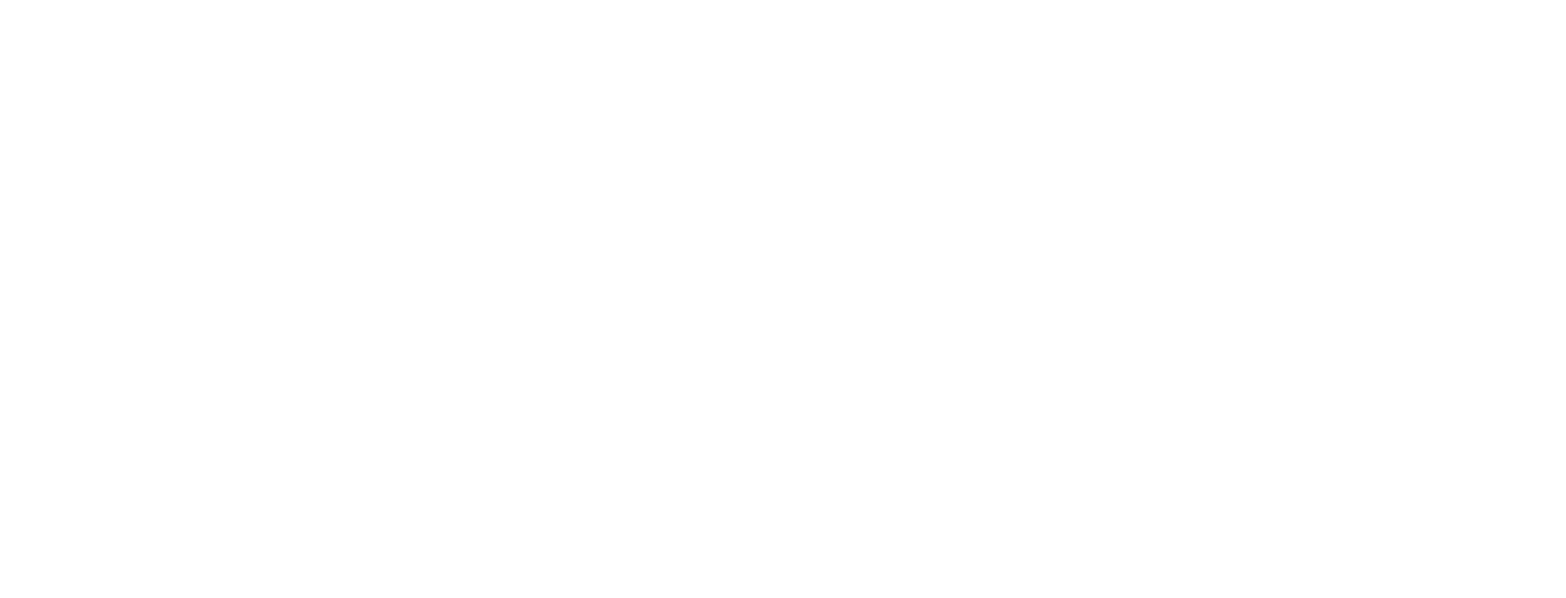
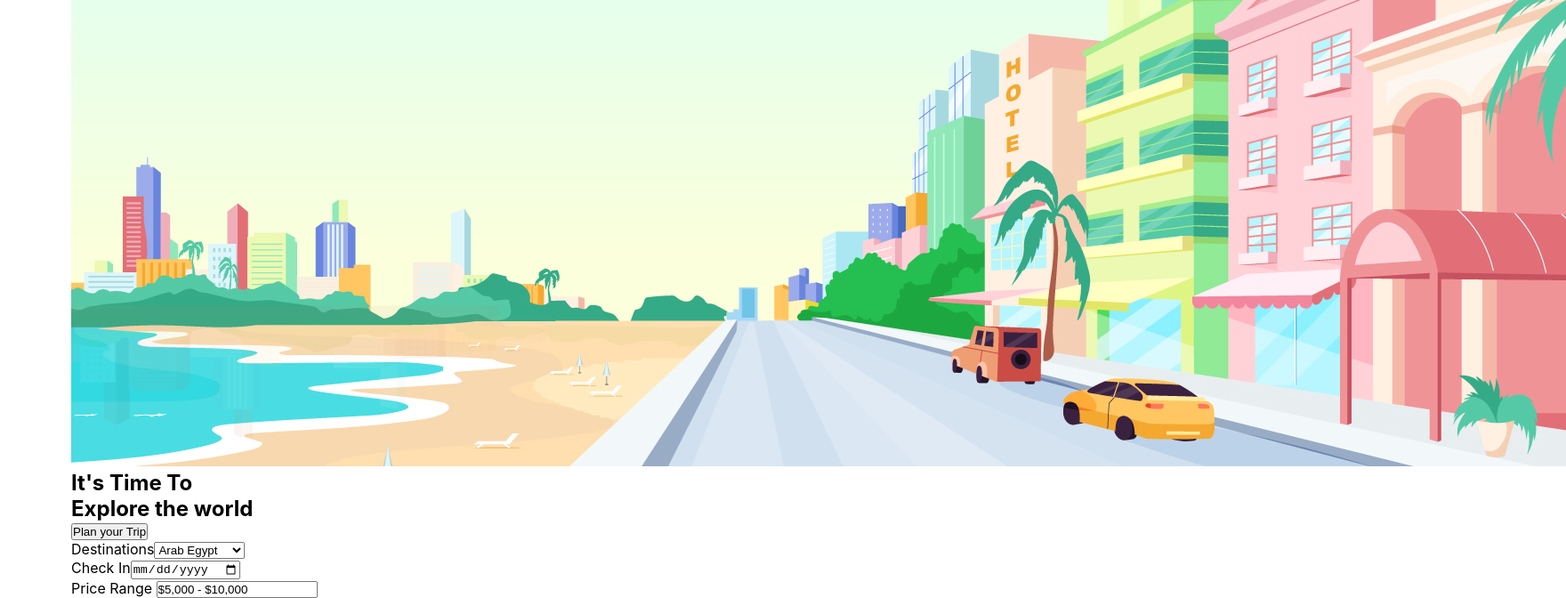
Before and after one commit to Nikitha09cp/Travel-and-Tour-Application, a React (Create React App) app in the folder travelandtour/: page / in a window 1280 px wide. Shown: the part 557-1229 px from the top of the page at 89% size, 1760 px wide, since content can reach past the window. Before the commit the page ends 800 px from the top, so only its background shows below. Built offline with nearby package versions, Linux system fonts and the light colour scheme.

Commit message:
Remote changes push

```diff
--- a/travelandtour/src/App.js
+++ b/travelandtour/src/App.js
@@ -1,10 +1,12 @@
 import React from 'react'
 import Navbar from './components/Navbar'
+import Home from './components/Home'
 
 export default function App() {
   return (
     <div>
       <Navbar />
+      <Home />
       </div>
   )
 }
--- /dev/null
+++ b/travelandtour/src/components/Home.js
@@ -0,0 +1,45 @@
+import React, {useState} from "react";
+import styled from "styled-components";
+import hero from '../assets/hero.png';
+
+
+export default function Home() {
+    const [priceValue, setPriceValue] = useState('$5,000 - $10,000');
+  return (
+    <Section>
+        <div className="background">
+            <img src={hero} alt="hero" />
+        </div>
+        <div className="content">
+            <div className="info">
+                <h1>It's Time To</h1>
+                <h1>Explore the world</h1>
+                <button>Plan your Trip</button>
+            </div>
+        </div>
+        <div className="planner">
+            <form>
+                <div className="row">
+                    <label>Destinations</label>
+                    <select>
+                        <option>Arab Egypt</option>
+                        <option>Udaipur India</option>
+                    </select>
+                </div>
+                <div className="row">
+                    <label>Check In</label>
+                    <input type="date" />
+                </div>
+                <div className="row">
+                    <label>Price Range </label>
+                    <input type="text" value={priceValue} onChange={(event) => setPriceValue(event.target.value)} />
+                </div>
+            </form>
+        </div>
+    </Section>
+  )
+}
+
+const Section = styled.section`
+
+`
--- a/travelandtour/src/components/Navbar.js
+++ b/travelandtour/src/components/Navbar.js
@@ -74,4 +74,18 @@
   }
   }
 }
+.account-info{
+  display: flex;
+  gap: 2rem;
+  .account{
+    display:flex;
+    gap: 0.5rem;
+    cursor: pointer;
+  }
+}
+.search{
+  display:flex;
+  gap: 0.5rem;
+  cursor: pointer;
+}
 `
```
